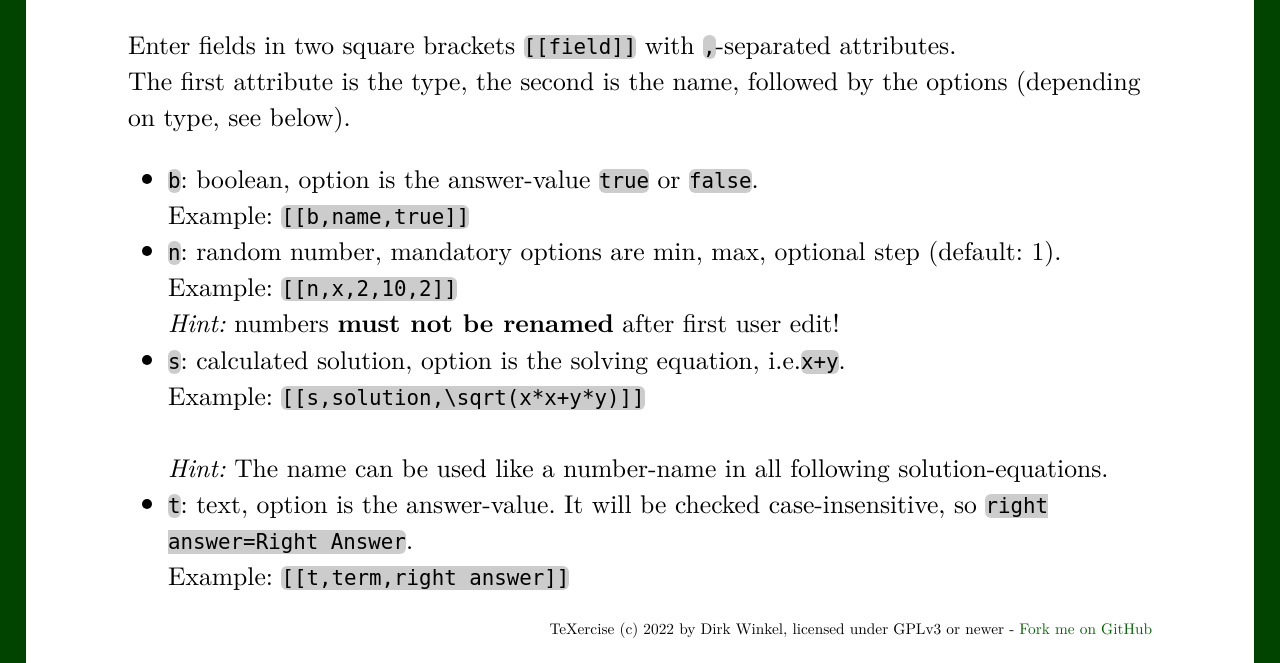
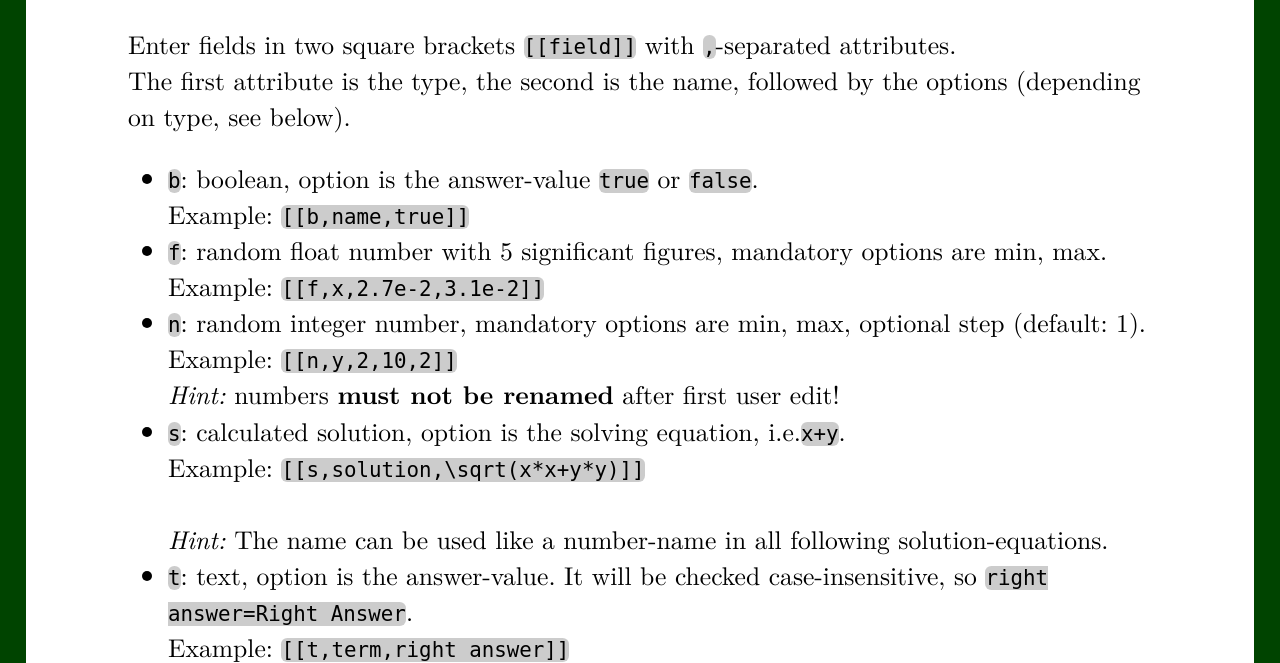
Before and after one commit to polarwinkel/TeXercise, a Flask app: template templates/putSheet.html in a window 1280 px wide. Shown: the part 689-1352 px from the top of the page. Run offline with Flask 2, Linux system fonts and the light colour scheme; the template is opened without the code that fills it, so the values that code supplies are empty.

Commit message:
addes support for random float values

```diff
--- a/templates/putSheet.html
+++ b/templates/putSheet.html
@@ -30,8 +30,10 @@ The first attribute is the type, the second is the name, followed by the options
 <ul>
     <li><code>b</code>: boolean, option is the answer-value <code>true</code> or <code>false</code>.<br />
     Example: <code>[[b,name,true]]</code></li>
-    <li><code>n</code>: random number, mandatory options are min, max, optional step (default: 1).<br />
-    Example: <code>[[n,x,2,10,2]]</code><br />
+    <li><code>f</code>: random float number with 5 significant figures, mandatory options are min, max.<br />
+    Example: <code>[[f,x,2.7e-2,3.1e-2]]</code><br />
+    <li><code>n</code>: random integer number, mandatory options are min, max, optional step (default: 1).<br />
+    Example: <code>[[n,y,2,10,2]]</code><br />
     <i>Hint:</i> numbers <b>must not be renamed</b> after first user edit!</li>
     <li><code>s</code>: calculated solution, option is the solving equation, i.e.<code>x+y</code>.<br />
     Example: <code>[[s,solution,\sqrt(x*x+y*y)]]</code></li><br />
```
